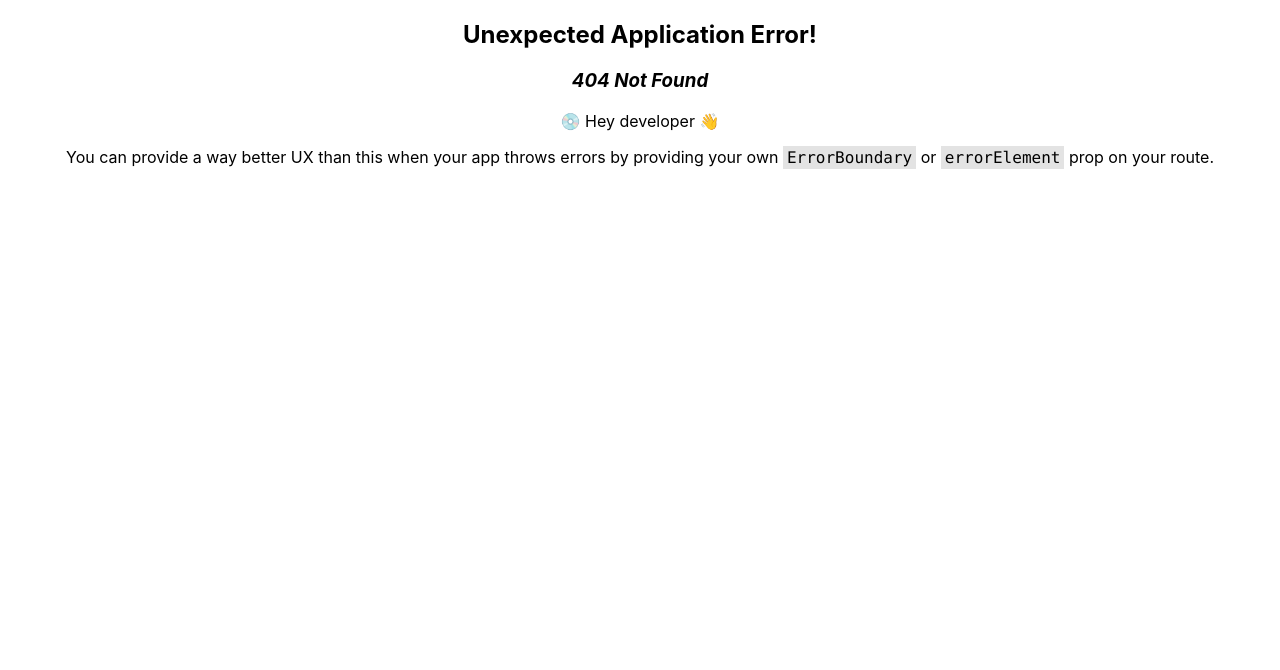
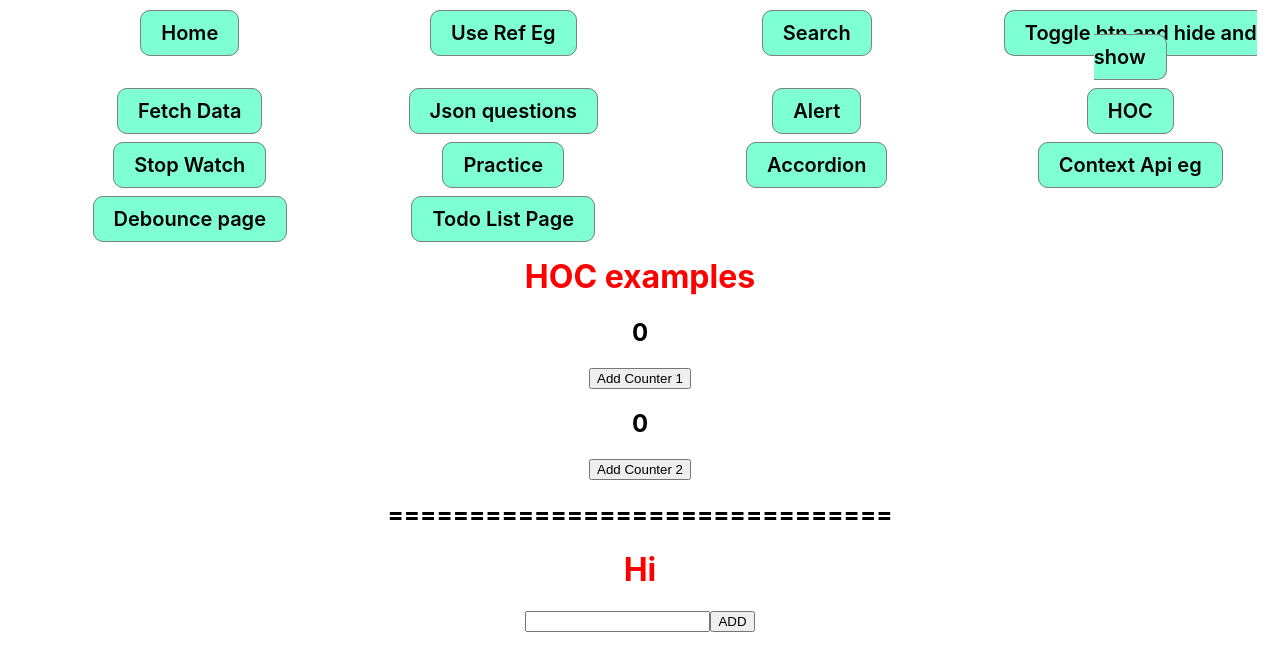
Before and after one commit to kritisoni19/react-concept, a React (Create React App) app: page /todolist in a window 1280 px wide. Before the commit this address had no page. Shown: the top 670 px of the page. Built offline with nearby package versions, Linux system fonts and the light colour scheme.

Commit message:
to do list

```diff
--- a/src/App.css
+++ b/src/App.css
@@ -100,3 +100,9 @@ li a{
   width: 300px;
   border: 2px solid black;
 }
+
+.flex{
+  align-items: center;
+  display: flex;
+  justify-content: center;
+}
--- a/src/App.js
+++ b/src/App.js
@@ -15,6 +15,7 @@ import Practice from './components/Practice';
 import Accordion from './components/Accordion';
 import Parent from './components/ContextEg/Parent';
 import Debounce from './components/Debounce';
+import TodoList from './components/Todo/TodoList';
 
 function App() {
 
@@ -71,6 +72,10 @@ function App() {
         {
           path:'/debounce',
           element:<Debounce/>
+        },
+        {
+          path:'/todolist',
+          element:<TodoList/>
         }
       ]
     },
--- a/src/components/Menu.js
+++ b/src/components/Menu.js
@@ -70,6 +70,11 @@ function Menu() {
               Debounce page
             </Link>
           </li>
+          <li>
+            <Link to='/todolist'>
+              Todo List Page
+            </Link>
+          </li>
         </ul>
       </nav>
 
--- a/src/components/Practice.js
+++ b/src/components/Practice.js
@@ -1,5 +1,5 @@
 // import React, { useEffect, useState ,useRef} from "react";
-import { useEffect, useState } from "react";
+// import { useEffect, useState } from "react";
 import "../App.css";
 
 function Practice() {
--- /dev/null
+++ b/src/components/Todo/AddTodoForm.js
@@ -0,0 +1,11 @@
+
+function AddTodoForm({formSubmitHandle,inputChangeValue, setInputChangeValue}){
+    return<>
+            <form onSubmit={formSubmitHandle}>
+                <input type='text' value={inputChangeValue} onChange={(e)=>setInputChangeValue(e.target.value)}/>
+                <button type='submit'> ADD </button>
+            </form>
+    </>
+}
+
+export default AddTodoForm;
--- /dev/null
+++ b/src/components/Todo/EditTodoForm.js
@@ -0,0 +1,15 @@
+
+
+function EditTodoForm({updateHandle,inputChangeValue, setInputChangeValue}){
+
+    return <>
+            <form onSubmit={updateHandle}>
+                <input type='text' value={inputChangeValue}
+                onChange={(e)=>setInputChangeValue(e.target.value)}/>
+                <button type='submit'> Update </button>
+            </form>
+        </>
+
+}
+
+export default EditTodoForm
--- /dev/null
+++ b/src/components/Todo/TodoItem.js
@@ -0,0 +1,13 @@
+
+
+function TodoItem({todoItemText,deleteHandle,editHandle}){
+    return <>
+        <div className="flex" key={todoItemText.id}>
+            <p>{todoItemText.text}</p>
+            <button onClick={()=>deleteHandle(todoItemText)}>Delete</button>
+            <button onClick={()=>editHandle(todoItemText)}>Edit</button>
+        </div>
+    </>
+}
+
+export default TodoItem
--- /dev/null
+++ b/src/components/Todo/TodoList.js
@@ -0,0 +1,93 @@
+import { useEffect, useState } from "react"
+import TodoItem from "./TodoItem";
+import AddTodoForm from './AddTodoForm';
+import EditTodoForm from './EditTodoForm';
+
+function TodoList(){
+    // data stored in form of array object
+    const [todoData, setTodoData] = useState([]);
+    // input value print
+    const [inputChangeValue, setInputChangeValue] = useState('')
+    const [isEditEnable, setIsEditEnable] = useState(false)
+
+
+    const formSubmitHandle =(e)=>{
+        e.preventDefault()
+        console.log(inputChangeValue);
+        let id= new Date().getTime();
+        let todotext = inputChangeValue;
+        if(todotext === ''){
+            alert('Pleas add some task')
+        }
+        setTodoData([...todoData,{id:id,text:todotext}])
+        // stooring the updated state
+        setTodoData((prevState)=>{
+            let updateTodo = [...todoData,{id:id,text:todotext}]
+            window.localStorage.setItem('todoData',JSON.stringify(updateTodo))
+            return updateTodo;
+        })
+        console.log(todoData)
+    }
+
+    const deleteHandle =(todoItemText)=>{
+        console.log(todoItemText)
+        // setTodoData([...updateTodo])
+        setTodoData((prevState)=>{
+            let updateTodo = todoData.filter((item)=>{
+                return item.id !== todoItemText.id
+            })
+            window.localStorage.setItem('todoData',JSON.stringify(updateTodo));
+            return updateTodo;
+        })
+    }
+
+    const editHandle = (todoItemText)=>{
+        console.log('sdfds')
+        setIsEditEnable(true)
+        setInputChangeValue(todoItemText.text)
+    }
+
+    const updateHandle =(e)=>{
+        e.preventDefault()
+    }
+    useEffect(()=>{
+        let todoStayPage = JSON.parse(window.localStorage.getItem('todoData'));
+
+        if(todoStayPage){
+            setTodoData(todoStayPage)
+        }
+        else{
+            setTodoData([])
+        }
+
+    },[])
+    return<>
+        <div>
+            <h1>Hi</h1>
+            {
+               !isEditEnable &&   <AddTodoForm formSubmitHandle={formSubmitHandle}
+               inputChangeValue={inputChangeValue}
+               setInputChangeValue={setInputChangeValue}
+           />
+            }
+
+
+            {isEditEnable &&      <EditTodoForm updateHandle={updateHandle}
+                inputChangeValue={inputChangeValue}
+                setInputChangeValue={setInputChangeValue}/>}
+
+
+            {
+              todoData.map((e)=>{
+
+                return  <TodoItem key={e.id} todoItemText={e} deleteHandle={deleteHandle} editHandle = {editHandle}/>
+
+
+              })
+            }
+
+        </div>
+    </>
+}
+
+export default TodoList;
```
Also changed, not shown: 1 other file (tests, documents, lock files or other folders).
